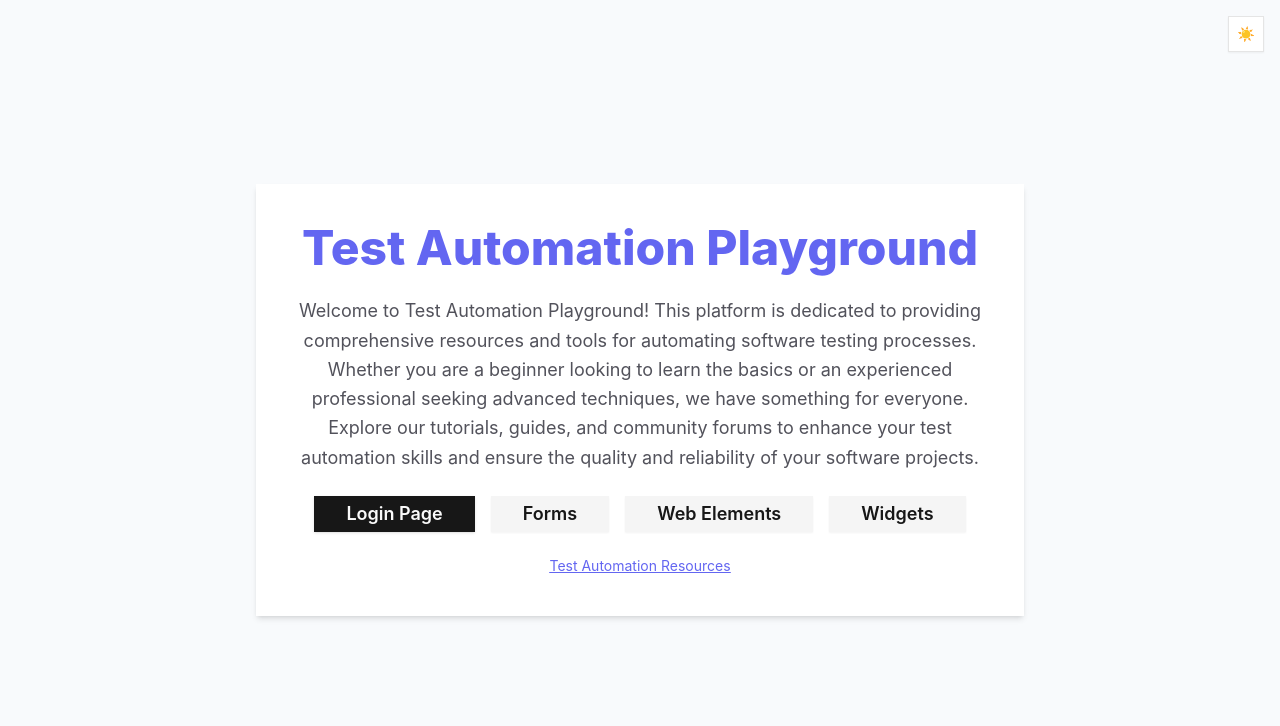
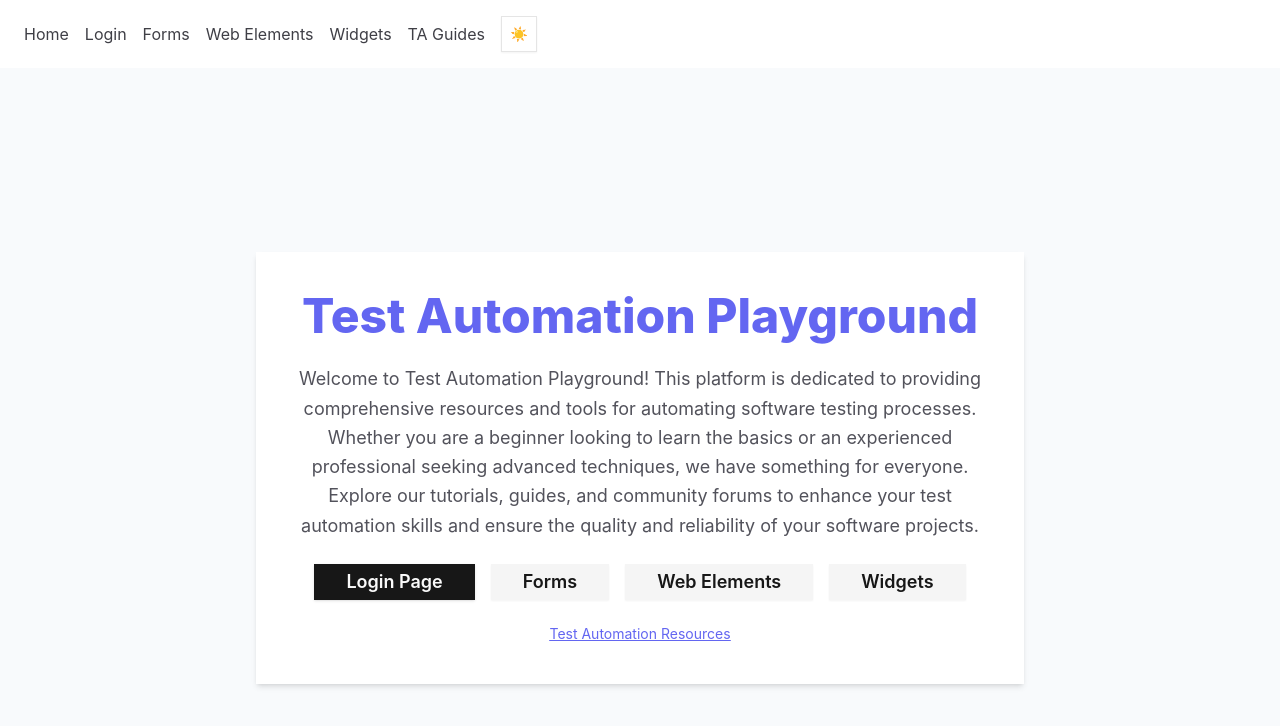
Before and after one commit to shilCode/test_automation_website, a React (Vite) app: page / in a window 1280 px wide. Shown: the top 726 px of the page. Built offline with nearby package versions, Linux system fonts and the light colour scheme.

Commit message:
structure changes

```diff
--- a/src/App.tsx
+++ b/src/App.tsx
@@ -8,7 +8,7 @@ import Widgets from "./components/Widgets";
 import TAGuides from "./components/TAGuides";
 import "./index.css";
 import { useEffect, useState } from "react";
-import { Button } from "./components/ui/button";
+import NavBar from "./components/NavBar";
 
 function App() {
   const [darkMode, setDarkMode] = useState(() =>
@@ -25,17 +25,9 @@ function App() {
 
   return (
     <div>
-      <div className="fixed top-4 right-4 z-50">
-        <Button
-          variant="outline"
-          size="icon"
-          aria-label="Toggle theme"
-          onClick={() => setDarkMode((d) => !d)}
-        >
-          {darkMode ? "🌙" : "☀️"}
-        </Button>
-      </div>
       <Router>
+        <NavBar darkMode={darkMode} setDarkMode={setDarkMode} />
+
           <Routes>
             <Route path="/" element={<Home />} />
             <Route path="/login" element={<Login />} />
@@ -45,6 +37,7 @@ function App() {
             <Route path="/widgets" element={<Widgets darkMode={darkMode} />} />
             <Route path="/taguides" element={<TAGuides />} />
           </Routes>
+
       </Router>
     </div>
   );
--- /dev/null
+++ b/src/components/NavBar.tsx
@@ -0,0 +1,33 @@
+import { Link } from "react-router-dom";
+import { Button } from "./ui/button";
+
+interface NavBarProps {
+  darkMode: boolean;
+  setDarkMode: (darkMode: boolean | ((prevDarkMode: boolean) => boolean)) => void;
+}
+
+const NavBar = ({ darkMode, setDarkMode }: NavBarProps) => {
+  return (
+    <nav className="bg-white dark:bg-zinc-800 shadow-md py-4 px-6 flex justify-between ">
+      <div className="flex items-center space-x-4">
+        <Link to="/" className="text-zinc-700 dark:text-zinc-300 hover:text-primary dark:hover:text-primary-dark transition-colors">Home</Link>
+        <Link to="/login" className="text-zinc-700 dark:text-zinc-300 hover:text-primary dark:hover:text-primary-dark transition-colors">Login</Link>
+        <Link to="/formpage" className="text-zinc-700 dark:text-zinc-300 hover:text-primary dark:hover:text-primary-dark transition-colors">Forms</Link>
+        <Link to="/web-elements" className="text-zinc-700 dark:text-zinc-300 hover:text-primary dark:hover:text-primary-dark transition-colors">Web Elements</Link>
+        <Link to="/widgets" className="text-zinc-700 dark:text-zinc-300 hover:text-primary dark:hover:text-primary-dark transition-colors">Widgets</Link>
+        <Link to="/taguides" className="text-zinc-700 dark:text-zinc-300 hover:text-primary dark:hover:text-primary-dark transition-colors">TA Guides</Link>
+
+        <Button
+          variant="outline"
+          size="icon"
+          aria-label="Toggle theme"
+          onClick={() => setDarkMode((d) => !d)}
+        >
+          {darkMode ? "🌙" : "☀️"}
+        </Button>
+      </div>
+    </nav>
+  );
+};
+
+export default NavBar;
```
Lines whose indentation alone changed are shown as unchanged.
